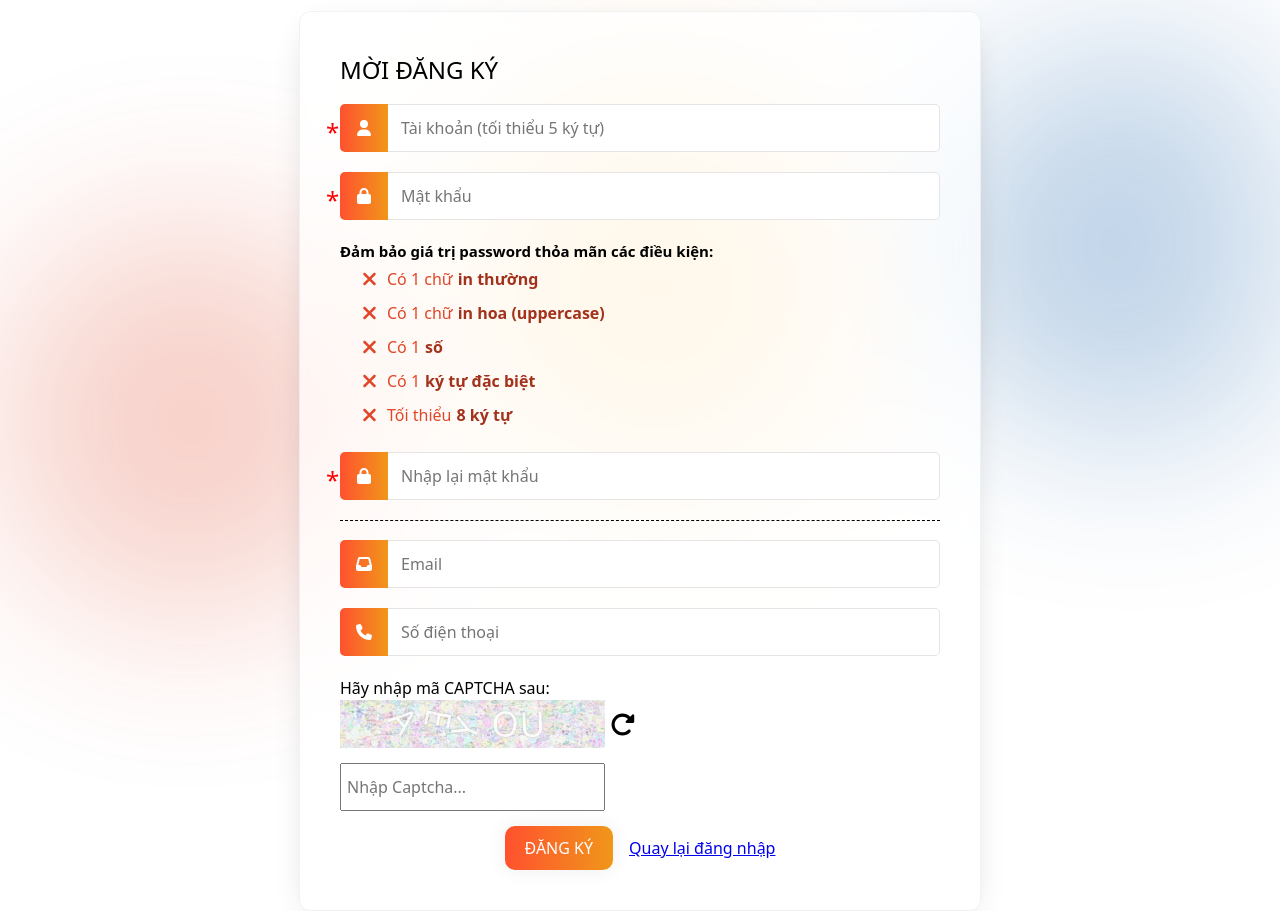
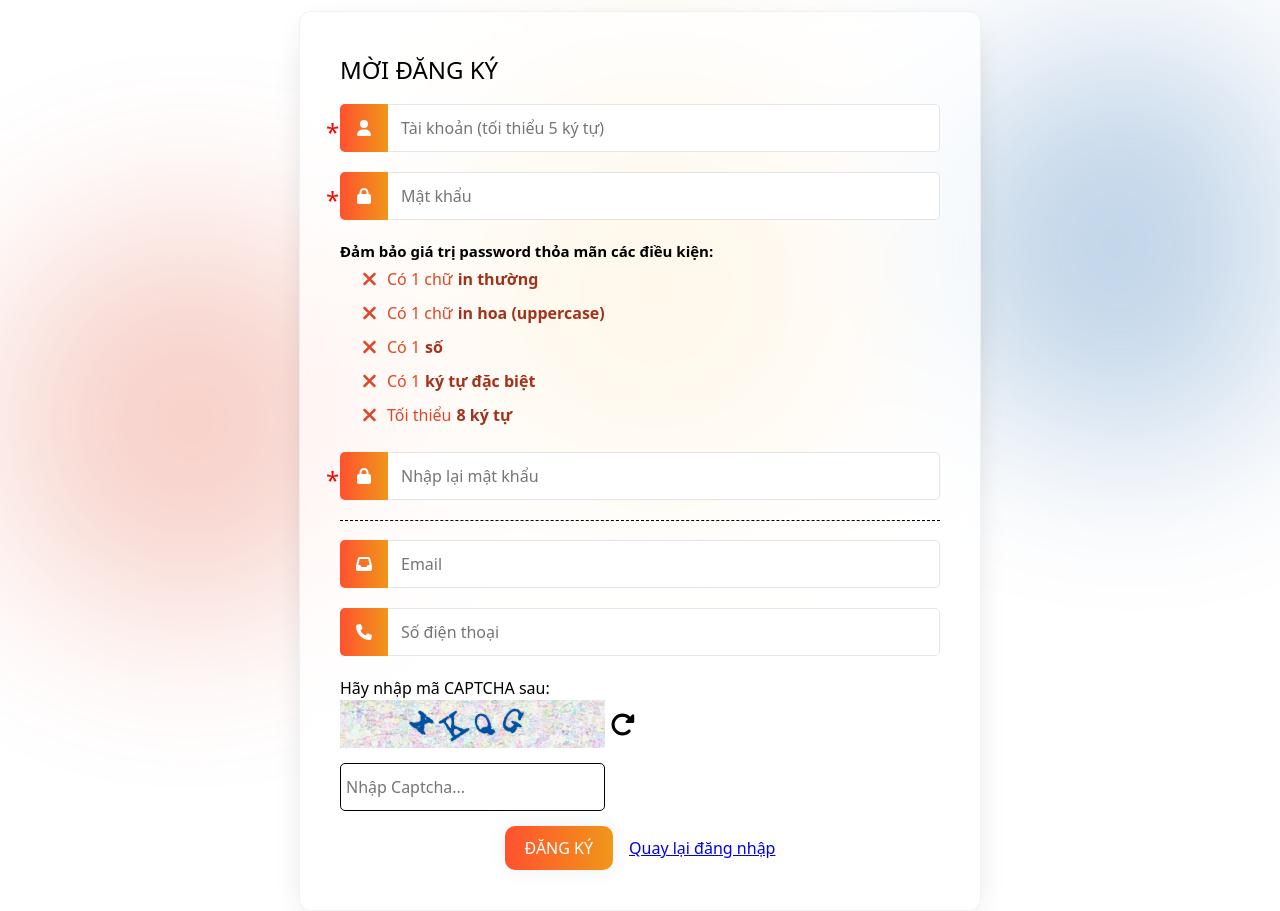
Before and after one commit to thomasdinh2k/FintTestReact-LoginScreen, a React (Vite) app: page /sign-up in a window 1280 px wide. Built offline with nearby package versions, Linux system fonts and the light colour scheme.

Commit message:
feat: allow captcha to be randomized

```diff
--- a/src/components/TextInputForm/CaptchaBox/index.jsx
+++ b/src/components/TextInputForm/CaptchaBox/index.jsx
@@ -2,24 +2,30 @@ import "./style.scss"
 import { FontAwesomeIcon } from "@fortawesome/react-fontawesome"
 import { faRotateRight } from "@fortawesome/free-solid-svg-icons"
 import captchaBg from "../../../assets/captcha-bg.png"
+import { memo } from "react"
 
-export default function CaptchaBox() {
-	const captchaContent = ["A", "E", "Y", "O", "U"]
-
+const CaptchaBox = memo(function CaptchaBox({
+	captchaContent,
+	handleReloadContent,
+	correct,
+	...rest
+}) {
 	return (
 		<div className="captcha-box">
 			<header>Hãy nhập mã CAPTCHA sau:</header>
 			<div className="captcha-area">
 				<div className="captcha-img">
 					<img src={captchaBg} alt="captcha-box" />
-					{/* <div className="captcha-text">A E Y O U</div> */}
 					<div className="captcha-text">
 						{captchaContent.map((text, index) => {
-							const randomAngle = Math.floor(Math.random() * 361)
+							const randomAngle = Math.floor(Math.random() * 91 - 45) // To make it rotate backward as well
 							return (
 								<span
 									key={index}
-									style={{ transform: `rotate(${randomAngle}deg)` }}
+									style={{
+										transform: `rotate(${randomAngle}deg)`,
+										transformOrigin: "center",
+									}}
 								>
 									{text}
 								</span>
@@ -27,24 +33,38 @@ export default function CaptchaBox() {
 						})}
 					</div>
 				</div>
-				<button className="reload-btn">
+				<button className="reload-btn" onClick={handleReloadContent}>
 					<i>
 						<FontAwesomeIcon icon={faRotateRight} />
 					</i>
 				</button>
 			</div>
 
-			<form action="#" className="input-area">
+			<div className={`input-area`}>
 				<input
 					type="text"
 					name="captcha"
 					id="captcha"
 					placeholder="Nhập Captcha..."
+					className={correct ? "correct" : undefined}
+					{...rest}
 					required
 				/>
 				{/* <button>Check</button> */}
-			</form>
+			</div>
 			<div className="status-txt">Captcha chưa đúng, vui lòng nhập lại</div>
 		</div>
 	)
-}
+})
+
+// function CaptchaBox({
+// 	captchaContent,
+// 	handleReloadContent,
+// 	correct,
+// 	...rest
+// }) {
+
+// }
+
+
+export default CaptchaBox
--- a/src/components/TextInputForm/CaptchaBox/style.scss
+++ b/src/components/TextInputForm/CaptchaBox/style.scss
@@ -1,4 +1,11 @@
 @import "../../../styles/styles.scss";
+/* src/fonts.css */
+@font-face {
+	font-family: "Mom";
+	src: url("../../../assets/Mom.ttf") format("truetype");
+	font-weight: normal;
+	font-style: normal;
+}
 
 .captcha-box {
 	& > *:not(:first-child) {
@@ -29,19 +36,20 @@
 				top: 50%;
 				left: 50%;
 				transform: translate(-50%, -50%);
-				font-size: 35px;
+				font-size: 30px;
 				letter-spacing: 10px;
 				width: 100%;
 				text-align: center;
 				overflow: hidden;
 
-				color: #fff;
+				color: rgb(0 83 164);
 				text-shadow: 0 0 2px #b1b1b1;
-				opacity: 0.8;
+				// opacity: 0.8;
 
-                span {
-                    display:inline-block;
-                }
+				span {
+					display: inline-block;
+					font-family: "Mom";
+				}
 			}
 		}
 
@@ -67,6 +75,12 @@
 			height: 100%;
 			width: 100%;
 			padding: 5px;
+			border-radius: 5px;
+			border: solid 0.5px black;
+			transition: 0.5s all ease-in-out;
+			&.correct{
+				box-shadow: 0px 07px 0px 0px #27ae60;
+			}
 		}
 	}
 
--- a/src/components/TextInputForm/index.jsx
+++ b/src/components/TextInputForm/index.jsx
@@ -17,6 +17,7 @@ export default function TextInputForm({
 			<input
 				className={`form-control ${error ? "error" : ""} ${isValid ? "valid" : ""}`}
 				required={required}
+				autoComplete="on"
 				{...otherProperties}
 			/>
 
--- a/src/pages/SignUp/index.jsx
+++ b/src/pages/SignUp/index.jsx
@@ -1,4 +1,4 @@
-import { useState, useEffect } from "react"
+import { useState, useEffect, useMemo } from "react"
 import Wrapper from "../../components/Wrapper"
 import "./styles.scss"
 import { FontAwesomeIcon } from "@fortawesome/react-fontawesome"
@@ -19,12 +19,17 @@ import {
 import CaptchaBox from "../../components/TextInputForm/CaptchaBox"
 
 export default function SignUpScreen() {
+	/**
+	 *  States
+	 */
+
 	const [formValue, setFormValue] = useState({
 		"username": { value: "", error: false, err_msg: "" },
 		"password": { value: "", error: false, err_msg: "" },
 		"re-pwd": { value: "", error: false, err_msg: "" },
 		"email": { value: "", error: false, err_msg: "" },
 		"phone": { value: "", error: false, err_msg: "" },
+		"captcha": { value: "", error: false, err_msg: "" },
 	})
 
 	// If allClear, then the form is ready to be submitted, hence re-enabled submit button (disable as default)
@@ -47,6 +52,11 @@ export default function SignUpScreen() {
 			isAllValid: false,
 		})
 
+	const [captchaContent, setCaptchaContent] = useState([])
+
+	/**
+	 *  Utilities
+	 */
 	const setErrMsg = (identifier, msg) => {
 		setFormValue(prevState => ({
 			...prevState,
@@ -133,6 +143,14 @@ export default function SignUpScreen() {
 		}
 	}
 
+	const captchaValidation = value => {
+		if (value !== captchaContent.join("")) {
+			setErrMsg("captcha", "Mã Captcha không khớp")
+		} else {
+			clearErrMsg("captcha")
+		}
+	}
+
 	// Handle Blur
 	const handleBlur = identifier => {
 		switch (identifier) {
@@ -187,12 +205,116 @@ export default function SignUpScreen() {
 			case "phone":
 				phoneValidation(value)
 				break
-
+			case "captcha":
+				captchaValidation(value)
+				break
 			default:
 				break
 		}
 	}
 
+	// Captcha
+	const charactersArray = [
+		"a",
+		"b",
+		"c",
+		"d",
+		"e",
+		"f",
+		"g",
+		"h",
+		"i",
+		"j",
+		"k",
+		"l",
+		"m",
+		"n",
+		"o",
+		"p",
+		"q",
+		"r",
+		"s",
+		"t",
+		"u",
+		"v",
+		"w",
+		"x",
+		"y",
+		"z",
+		"A",
+		"B",
+		"C",
+		"D",
+		"E",
+		"F",
+		"G",
+		"H",
+		"I",
+		"J",
+		"K",
+		"L",
+		"M",
+		"N",
+		"O",
+		"P",
+		"Q",
+		"R",
+		"S",
+		"T",
+		"U",
+		"V",
+		"W",
+		"X",
+		"Y",
+		"Z",
+		"0",
+		"1",
+		"2",
+		"3",
+		"4",
+		"5",
+		"7",
+		"8",
+	]
+
+	const setCaptchaArray = () => {
+		const captchaArray = []
+		const maxChar = 4
+
+		for (let i = captchaArray.length; i <= maxChar - 1; i++) {
+			captchaArray[i] =
+				charactersArray[Math.floor(Math.random() * charactersArray.length)]
+		}
+
+		setCaptchaContent(captchaArray)
+	}
+
+	const handleReloadCaptcha = event => {
+		event.preventDefault()
+		setCaptchaArray()
+	}
+
+	useEffect(() => {
+		setCaptchaArray()
+	}, [allClear])
+
+	// useMemo(() => {
+	// 	setCaptchaArray()
+	// }, [allClear])
+
+	// const memoCaptchaBox = useMemo(
+	// 	() => (
+	// 		<CaptchaBox
+	// 			captchaContent={captchaContent}
+	// 			handleReloadContent={handleReloadCaptcha}
+	// 			onChange={event => {
+	// 				handleInputChange("captcha", event.target.value)
+	// 			}}
+	// 			correct={formValue.captcha.value.length > 1 && !formValue.captcha.error}
+	// 		/>
+	// 	),
+	// 	[captchaContent]
+	// )
 	return (
 		<div className="SignUpScreen">
 			<Wrapper moprh={true}>
@@ -286,7 +408,19 @@ export default function SignUpScreen() {
 						}}
 					/>
 
-					<CaptchaBox />
+					<CaptchaBox
+
+						// CaptchaContent and HandleReloadContent caused the Component to be re-rendered
+						// [ ] Test having the state isolated for this Component only
+						captchaContent={captchaContent}
+						handleReloadContent={handleReloadCaptcha}
+						onChange={event => {
+							handleInputChange("captcha", event.target.value)
+						}}
+						correct={
+							formValue.captcha.value.length > 1 && !formValue.captcha.error
+						}
+					/>
 
 					<div id="CTA-buttons">
 						<Button error={!allClear}>Đăng ký</Button>
--- a/src/styles/styles.scss
+++ b/src/styles/styles.scss
@@ -1,5 +1,7 @@
 @import "./reset";
 @import "./variables";
+
+
 
 .theme-root {
 	display: flex;
@@ -8,10 +10,6 @@
 	gap: 2rem;
 	flex-direction: column;
 	height: 100vh;
-
-
-
-
 
 	#form-3 {
 		display: flex;
```
